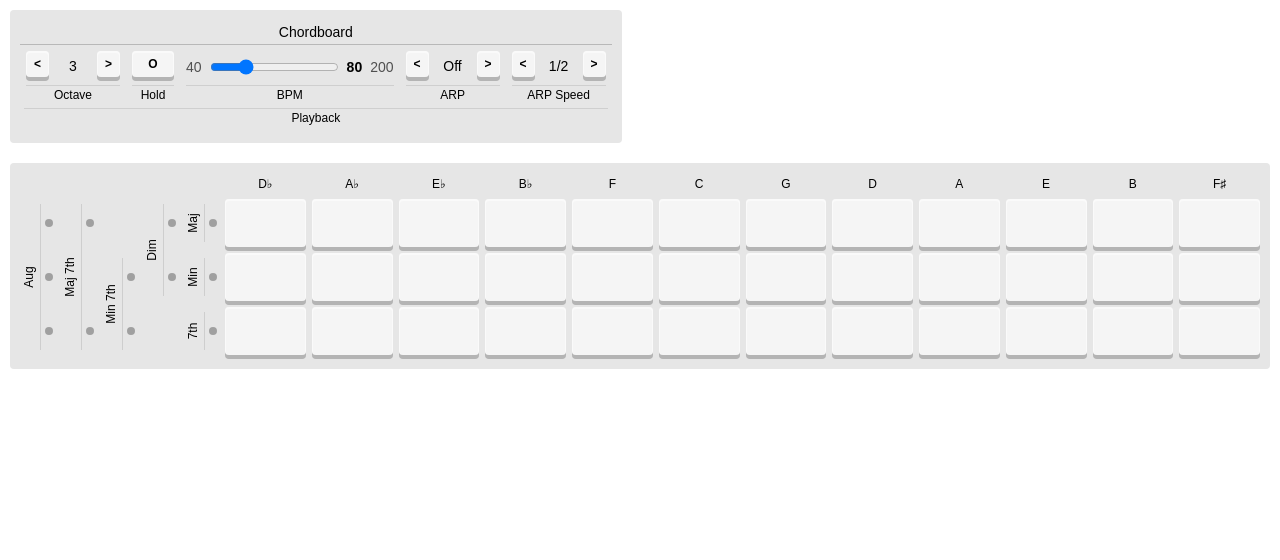
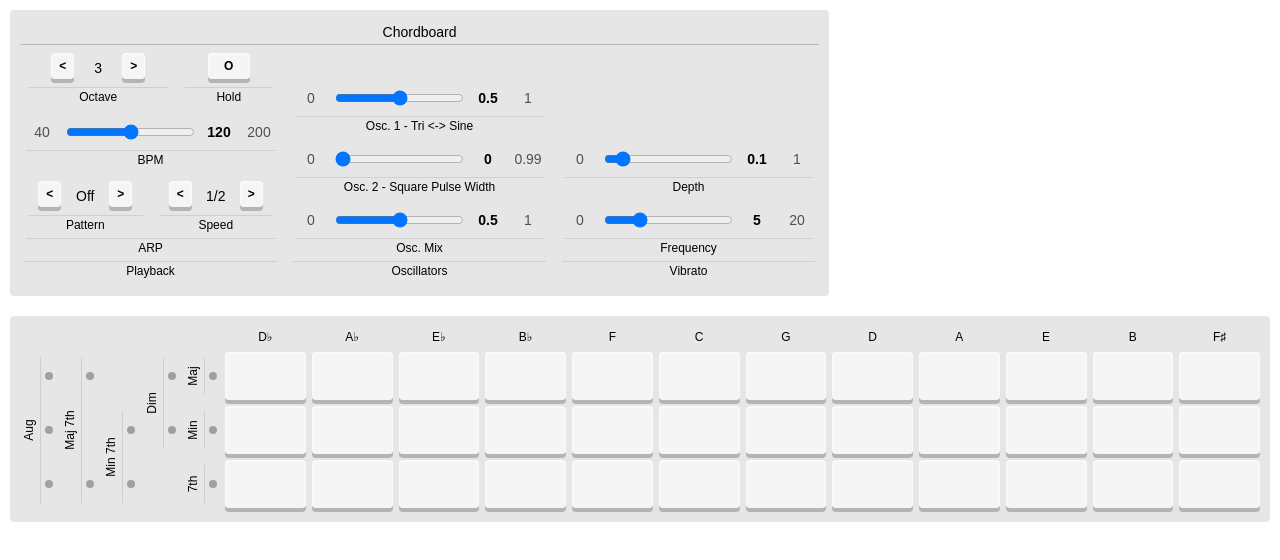
Before and after one commit to gbanfalvi/omnichord-player, a Preact app: page / in a window 1280 px wide. Shown: the top 560 px of the page. Built offline with nearby package versions, Linux system fonts and the light colour scheme.

Commit message:
Got vibrato working and made some controls look much nicer

```diff
--- a/src/controllers/audio/AudioSynth.ts
+++ b/src/controllers/audio/AudioSynth.ts
@@ -49,11 +49,13 @@ export class AudioSynth {
                 sustain: 0.2,
                 release: 1, releaseCurve: 'exponential'
             },
-            volume: -4
+            volume: -8
 
         })
 
-    private _squareCrossfade = new Tone.CrossFade().toDestination()
+    private _squareCrossfade = new Tone.CrossFade()
+
+    private _vibrato = new Tone.Vibrato().toDestination()
 
     constructor() {
         this._triangleSynth.connect(this._triangleSineCrossfade.a)
@@ -61,7 +63,11 @@ export class AudioSynth {
 
         this._triangleSineCrossfade.connect(this._squareCrossfade.a)
         this._squareSynth.connect(this._squareCrossfade.b)
+
+        this._squareCrossfade.connect(this._vibrato)
     }
+
+    // -------------------------------------------------------------------------
 
     get triangleSineFade(): number {
         return this._triangleSineCrossfade.fade.value
@@ -71,6 +77,8 @@ export class AudioSynth {
         this._triangleSineCrossfade.fade.value = val
     }
 
+    // -------------------------------------------------------------------------
+
     get squareFade(): number {
         return this._squareCrossfade.fade.value
     }
@@ -79,6 +87,8 @@ export class AudioSynth {
         this._squareCrossfade.fade.value = val
     }
 
+    // -------------------------------------------------------------------------
+
     get squareWidth(): number {
         return (this._squareSynth.get().oscillator as PulseOscillatorOptions).width
     }
@@ -86,6 +96,28 @@ export class AudioSynth {
     set squareWidth(newValue: number) {
         this._squareSynth.set({ oscillator: { width: newValue } })
     }
+
+    // -------------------------------------------------------------------------
+
+    get vibratoFreq(): number {
+        return this._vibrato.frequency.value as number
+    }
+
+    set vibratoFreq(newValue: number) {
+        this._vibrato.frequency.value = newValue
+    }
+
+    // -------------------------------------------------------------------------
+
+    get vibratoDepth(): number {
+        return this._vibrato.depth.value
+    }
+
+    set vibratoDepth(newValue: number) {
+        this._vibrato.depth.value = newValue
+    }
+
+    // -------------------------------------------------------------------------
 
     playNotes(notes: Note[]) {
         this._triangleSynth.triggerAttack(notes)
--- a/src/controllers/notes/ChordNoteContoller.ts
+++ b/src/controllers/notes/ChordNoteContoller.ts
@@ -1,3 +1,4 @@
+import * as Tone from 'tone'
 import { Instrument } from "../../models/audio/Instrument"
 import { Arp } from "../../models/music/Arp"
 import { Bpm } from "../../models/music/Bpm"
@@ -21,7 +22,6 @@ type ChordKeyAndOctave = { chord: Chord, key: Key, octave: Octave }
  */
 export class ChordNoteController {
 
-    bpm: Bpm = 80
     octave: Octave = 3
     holdChord: boolean = false
     arpMode: Arp.Mode = Arp.Mode.none
@@ -76,13 +76,33 @@ export class ChordNoteController {
         this.audioController.release(notes.map(n => { return { note: n, instrument: Instrument.chord } }))
     }
 
-    controls = new ControlBoard('Chordboard', new ContainerControlWidget(null, ContainerArrangement.horizontal, [
-        new ContainerControlWidget('Playback', ContainerArrangement.horizontal, [
-            new DiscRangeControlWidget(this, 'octave', 'Octave', [1, 2, 3, 4, 5, 6]),
-            new ToggleControlWidget(this, 'holdChord', 'Hold'),
-            new ContRangeControlWidget(this, 'bpm', 'BPM', 40, 200),
-            new DiscRangeControlWidget(this, 'arpMode', 'ARP', [Arp.Mode.none, Arp.Mode.arpUp, Arp.Mode.arpDown]),
-            new DiscRangeControlWidget(this, 'arpSpeed', 'ARP Speed', [Arp.Speed.wholeNote, Arp.Speed.halfNote, Arp.Speed.quarterNote, Arp.Speed.eighthNote, Arp.Speed.sixteenNote])
-        ])
-    ]))
+    get controls(): ControlBoard {
+
+        return new ControlBoard('Chordboard', new ContainerControlWidget(null, ContainerArrangement.horizontal, [
+            new ContainerControlWidget('Playback', ContainerArrangement.vertical, [
+
+                new ContainerControlWidget(null, ContainerArrangement.horizontal, [
+                    new DiscRangeControlWidget(this, 'octave', 'Octave', [1, 2, 3, 4, 5, 6]),
+                    new ToggleControlWidget(this, 'holdChord', 'Hold'),
+                ]),
+
+                new ContRangeControlWidget(Tone.Transport.bpm, 'value', 'BPM', 40, 200, 1),
+                new ContainerControlWidget('ARP', ContainerArrangement.horizontal, [
+                    new DiscRangeControlWidget(this, 'arpMode', 'Pattern', [Arp.Mode.none, Arp.Mode.arpUp, Arp.Mode.arpDown]),
+                    new DiscRangeControlWidget(this, 'arpSpeed', 'Speed', [Arp.Speed.wholeNote, Arp.Speed.halfNote, Arp.Speed.quarterNote, Arp.Speed.eighthNote, Arp.Speed.sixteenNote])
+                ]),
+
+            ]),
+            new ContainerControlWidget('Oscillators', ContainerArrangement.vertical, [
+                new ContRangeControlWidget(this.audioController.chordSynth, 'triangleSineFade', 'Osc. 1 - Tri <-> Sine', 0, 1, 0.05),
+                new ContRangeControlWidget(this.audioController.chordSynth, 'squareWidth', 'Osc. 2 - Square Pulse Width', 0, 0.99, 0.05),
+                new ContRangeControlWidget(this.audioController.chordSynth, 'squareFade', 'Osc. Mix', 0, 1, 0.05),
+            ]),
+            new ContainerControlWidget('Vibrato', ContainerArrangement.vertical, [
+                new ContRangeControlWidget(this.audioController.chordSynth, 'vibratoDepth', 'Depth', 0, 1, 0.05),
+                new ContRangeControlWidget(this.audioController.chordSynth, 'vibratoFreq', 'Frequency', 0, 20, 1),
+
+            ])
+        ]))
+    }
 }
--- a/src/view-models/controls/widgets/control/ContRangeControlWidget.ts
+++ b/src/view-models/controls/widgets/control/ContRangeControlWidget.ts
@@ -5,12 +5,14 @@ export class ContRangeControlWidget<I, K extends keyof I> extends BaseControlWid
 
     readonly minValue: I[K]
     readonly maxValue: I[K]
+    accuracy: number
     type = WidgetType.continuousRange
 
-    constructor(instrument: I, key: K, title: string | null, minValue: I[K], maxValue: I[K]) {
+    constructor(instrument: I, key: K, title: string | null, minValue: I[K], maxValue: I[K], accuracy: number) {
         super(instrument, key, title)
         this.minValue = minValue
         this.maxValue = maxValue
+        this.accuracy = accuracy
     }
 
 }
--- a/src/views/controls/Controls.scss
+++ b/src/views/controls/Controls.scss
@@ -18,28 +18,28 @@
         }
 
         .AbstractWidget {
-            display: flex;
-            flex-flow: column nowrap;
-            align-items: stretch;
             padding: 2px;
+            flex-grow: 1;
 
             .ContainerWidget {
                 display: flex;
 
                 &.horizontal {
+                    display: flex;
                     flex-flow: row nowrap;
-                    align-items: flex-end;
+                    align-items:  flex-end;
 
                     & > *:not(:first-child) {
-                        margin-left: 8px;
+                        margin-left: 12px;
                     }
                 }
 
                 &.vertical {
+                    display: flex;
                     flex-flow: column nowrap;
 
                     & > *:not(:first-child) {
-                        margin-top: 2px;
+                        margin-top: 8px;
                     }
                 }
             }
@@ -53,6 +53,7 @@
                 display: flex;
                 flex-flow: row nowrap;
                 align-items: center;
+                justify-content: center;
 
                 .RangeChange {
                     padding: 6px 8px;
@@ -84,6 +85,9 @@
             }
 
             .ToggleWidget {
+
+                text-align: center;
+
                 .StateChange {
                     width: 42px;
                     text-align: center;
@@ -126,6 +130,8 @@
                 .RangeLabel,
                 .ValueLabel {
                     font-size: 14px;
+                    width: 32px;
+                    text-align: center;
                 }
 
                 .RangeLabel {
--- a/src/views/controls/widgets/ContRangeWidget.tsx
+++ b/src/views/controls/widgets/ContRangeWidget.tsx
@@ -17,8 +17,16 @@ export function ContRangeWidget(props: ContRangeWidgetProps) {
 
     return <div className='ContRangeWidget'>
         <div className='RangeLabel'>{props.contRangeWidget.minValue}</div>
-        <input className='RangeInput' type='range' value={props.contRangeWidget.value} min={props.contRangeWidget.minValue} max={props.contRangeWidget.maxValue} onInput={e=>{onValueChange(parseFloat(e.currentTarget.value))}}/>
-        <div className='ValueLabel'>{props.contRangeWidget.value}</div>
+        <input
+        className='RangeInput'
+        type='range'
+        value={props.contRangeWidget.value}
+        min={props.contRangeWidget.minValue}
+        max={props.contRangeWidget.maxValue}
+        step={props.contRangeWidget.accuracy}
+        onInput={e=>{onValueChange(parseFloat(e.currentTarget.value))}}
+        />
+        <div className='ValueLabel'>{Math.round(props.contRangeWidget.value*1000)/1000}</div>
         <div className='RangeLabel'>{props.contRangeWidget.maxValue}</div>
     </div>
 }
```
